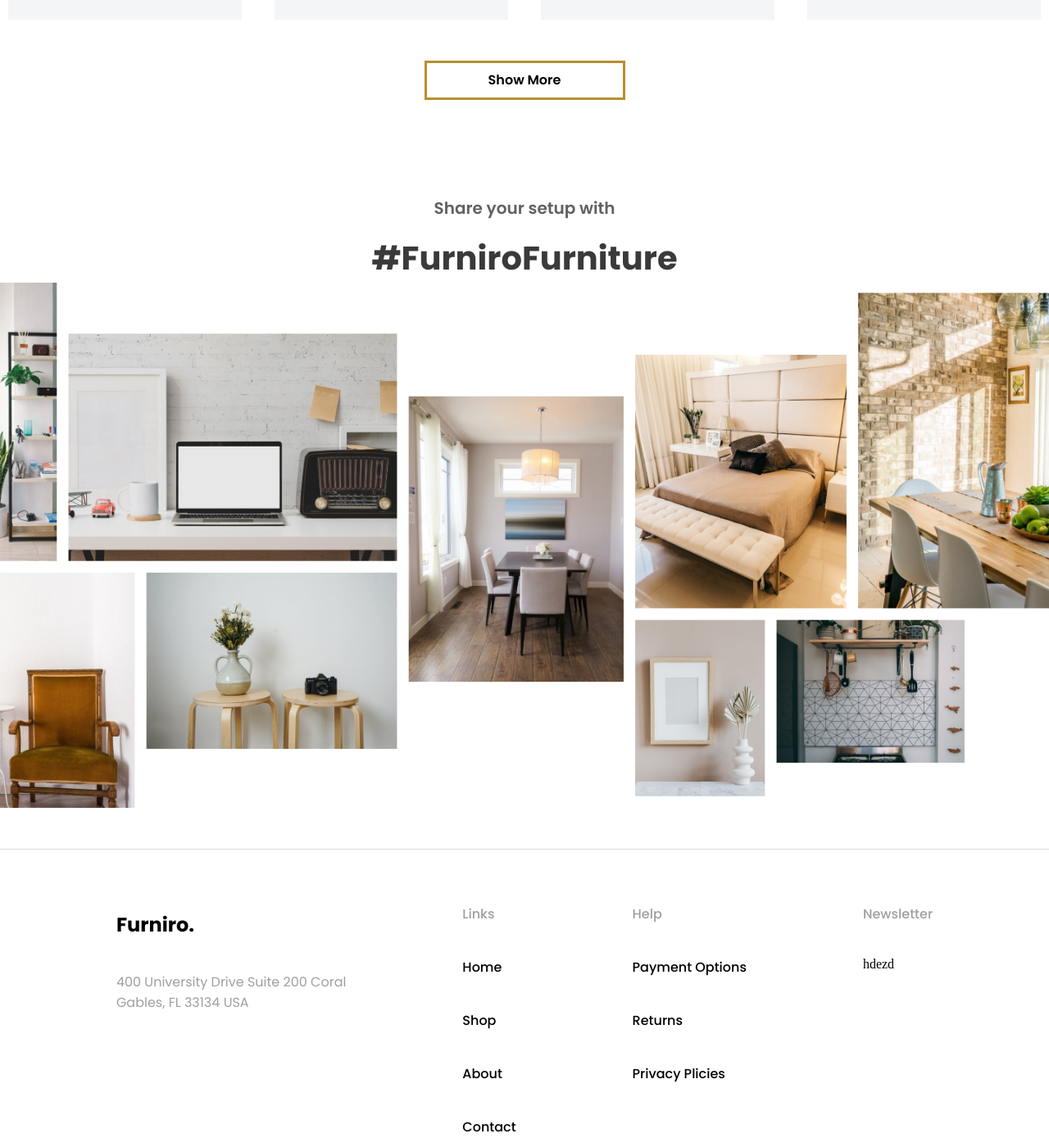
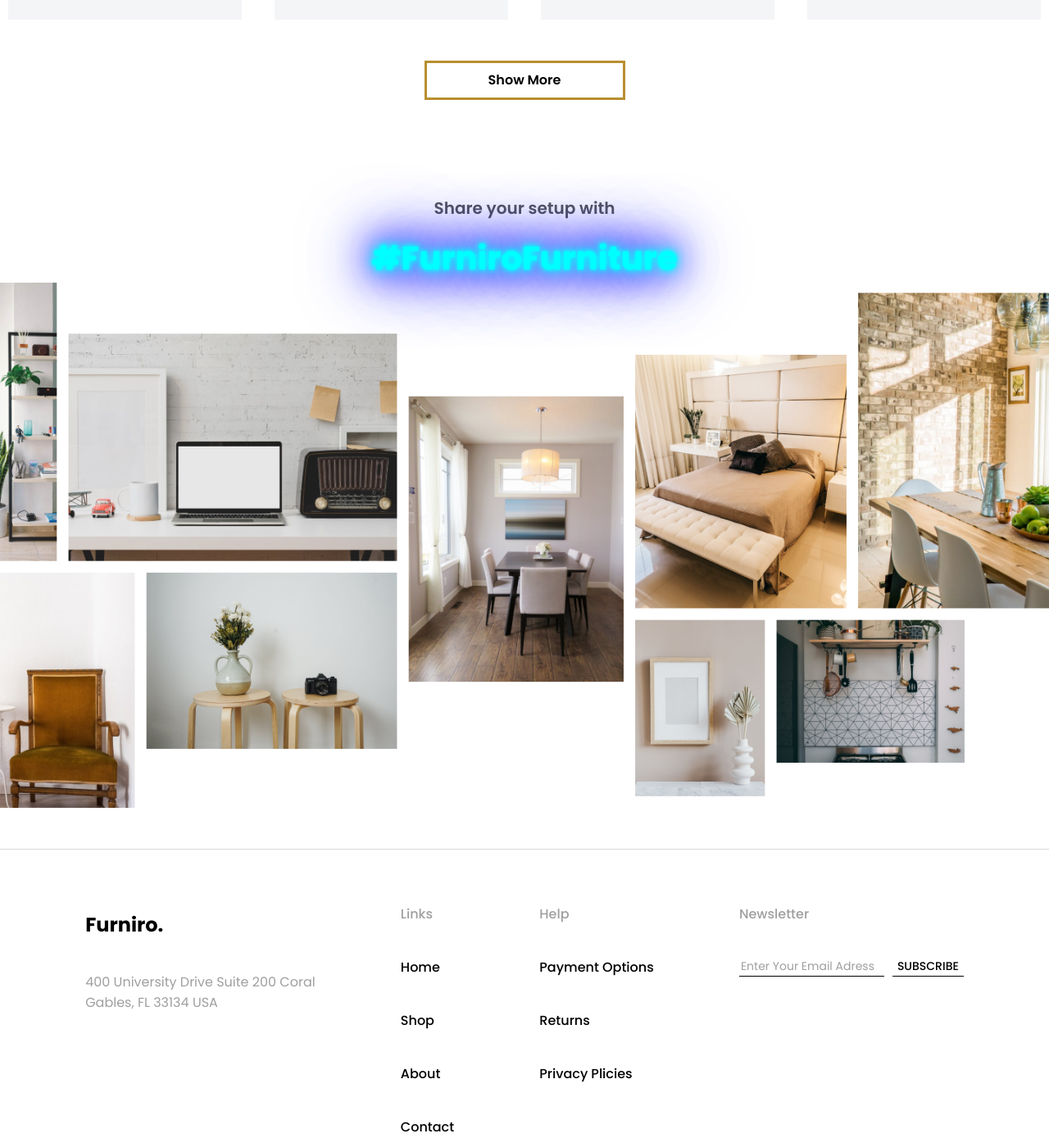
Before and after one commit to EmireHaouas/furniro, a React (Vite) app in the folder furniro/: page / in a window 1280 px wide. Shown: the part 2752-4141 px from the top of the page at 82% size. Built offline with nearby package versions, Linux system fonts and the light colour scheme.

Commit message:
update of footer and design element on main.jsx

```diff
--- a/furniro/package.json
+++ b/furniro/package.json
@@ -11,7 +11,8 @@
   },
   "dependencies": {
     "react": "^18.3.1",
-    "react-dom": "^18.3.1"
+    "react-dom": "^18.3.1",
+    "react-intersection-observer": "^9.13.1"
   },
   "devDependencies": {
     "@eslint/js": "^9.13.0",
--- a/furniro/src/App.jsx
+++ b/furniro/src/App.jsx
@@ -5,15 +5,14 @@ import viteLogo from '/vite.svg';
 import Header from './Components/Header';
 import Main from './Components/Main';
 import Footer from './Components/Footer';
+import Home from './Components/Home';
 
 const App=() => {
 
 
   return (
     <div>
-      <Header />
-      <Main />
-      <Footer />
+    <Home />
     </div>
 
   )
--- a/furniro/src/Components/Footer.jsx
+++ b/furniro/src/Components/Footer.jsx
@@ -24,7 +24,12 @@ const Footer=() => {
             </div>
             <div className="columns3">
                 <p className="title_Footer">Newsletter</p>
-                <p>hdezd</p>
+
+                <div className="news">
+                <input type="email" className="news_Footer" placeholder="Enter Your Email Adress" required/>
+                <button className="news_Submit">SUBSCRIBE</button>
+                </div>
+
             </div>
             </div>
             <div className="credit_Section">
--- /dev/null
+++ b/furniro/src/Components/Home.jsx
@@ -0,0 +1,18 @@
+import react from "react";
+import Header from '../Components/Header';
+import Main from '../Components/Main';
+import Footer from '../Components/Footer';
+import { Link } from 'react-router-dom';
+
+const Home=() =>{
+    return(
+        <div>
+          <Header />
+          <Main />
+          <Footer />
+
+
+        </div>
+    )
+};
+export default Home;
--- a/furniro/src/Components/Main.jsx
+++ b/furniro/src/Components/Main.jsx
@@ -1,5 +1,6 @@
 import React from "react";
 import '../Main.css';
+import { useInView } from 'react-intersection-observer';
 import background_banner from '../assets/imgs/background_banner.png';
 import bedroom from '../assets/imgs/bedroom.png';
 import dining from '../assets/imgs/dining.png';
@@ -14,64 +15,83 @@ import leviosa from '../assets/imgs/leviosa.png';
 import grifo from '../assets/imgs/grifo.png';
 import share_Img from '../assets/imgs/share_Img.png';
 
-const Main = () =>{
-    return(
+const Main = () => {
+    // NeonElement component definition
+    const NeonElement = () => {
+        const { ref, inView } = useInView({
+            triggerOnce: true,  // Trigger effect once
+            threshold: 0.5,      // Element must be 50% visible
+        });
+
+        return (
+            <div ref={ref} className={`neon-element ${inView ? 'highlight' : ''}`}>
+                <h3 className="h3_Share">#FurniroFurniture</h3>
+            </div>
+        );
+    };
+
+    return (
         <main className="main">
             <section className="banner">
-         {/* <img className="banner_Img" alt="Banner img of furnitures" src={background_banner}/>*/}
+                {/* <img className="banner_Img" alt="Banner img of furnitures" src={background_banner}/> */}
                 <div className="stick">
                     <p className="p_Stick">New Arrival</p>
-            <h1 className="h1_Stick">Discover Our<br></br> New Collection</h1>
-            <p className="p_Stick2">Lorem ipsum dolor sit amet, consectetur adipiscing elit. Ut<br></br>
-            elit tellus, luctus nec ullamcorper mattis.</p>
+                    <h1 className="h1_Stick">Discover Our<br /> New Collection</h1>
+                    <p className="p_Stick2">
+                        Lorem ipsum dolor sit amet, consectetur adipiscing elit. Ut<br />
+                        elit tellus, luctus nec ullamcorper mattis.
+                    </p>
                     <button className="stick_Button">Buy Now</button>
                 </div>
             </section>
+
             <section className="browse">
                 <div className="title_Browse">
                     <h2 className="h2_Browse">Browse The Range</h2>
-            <p className="p_Browse" >Lorem ipsum dolor sit amet, consectetur adipiscing elit.</p>
+                    <p className="p_Browse">
+                        Lorem ipsum dolor sit amet, consectetur adipiscing elit.
+                    </p>
                 </div>
                 <div className="imgs">
                     <div className="dining">
-                <img className="dining_Img" alt="" src={dining}/>
+                        <img className="dining_Img" alt="" src={dining} />
                         <p className="p_Dining">Dining</p>
                     </div>
                     <div className="living">
-                <img className="living_Img" alt="" src={living}/>
+                        <img className="living_Img" alt="" src={living} />
                         <p className="p_Living">Living</p>
                     </div>
                     <div className="bedroom">
-                <img className="bedromm_Img" alt="" src={bedroom}/>
+                        <img className="bedromm_Img" alt="" src={bedroom} />
                         <p className="p_Bedroom">Bedroom</p>
                     </div>
                 </div>
+            </section>
 
-        </section>
             <section className="our_Products">
                 <h2 className="h2_Our">Our products</h2>
                 <div className="products">
                     <div className="row1_Products">
                         <div className="slytherine_Product">
-                        <img className="syltherine_Img" alt="" src={syltherine}/>
+                            <img className="syltherine_Img" alt="" src={syltherine} />
                             <p className="name_Product">Slytherine</p>
                             <p className="details_Product">Stylish cafe chair</p>
                             <p className="price_Product">$100</p>
                         </div>
                         <div className="leviosa_Product">
-                        <img className="leviosa_Img" alt="" src={leviosa}/>
+                            <img className="leviosa_Img" alt="" src={leviosa} />
                             <p className="name_Product">Leviosa</p>
                             <p className="details_Product">Stylish cafe chair</p>
                             <p className="price_Product">$200</p>
                         </div>
                         <div className="lolito_Product">
-                   <img className="lolito_Img" alt="" src={lolito}/>
+                            <img className="lolito_Img" alt="" src={lolito} />
                             <p className="name_Product">Lolito</p>
                             <p className="details_Product">Luxury big sofa</p>
                             <p className="price_Product">$500</p>
                         </div>
                         <div className="respira_Product">
-                        <img className="respira_Img" alt="" src={respira}/>
+                            <img className="respira_Img" alt="" src={respira} />
                             <p className="name_Product">Respira</p>
                             <p className="details_Product">Outdoor bar table and stool</p>
                             <p className="price_Product">$400</p>
@@ -79,25 +99,25 @@ const Main = () =>{
                     </div>
                     <div className="row2_Products">
                         <div className="grifo_Product">
-                         <img className="grifo_Img" alt="" src={grifo}/>
+                            <img className="grifo_Img" alt="" src={grifo} />
                             <p className="name_Product">Grifo</p>
                             <p className="details_Product">Night lamp</p>
                             <p className="price_Product">$60</p>
                         </div>
                         <div className="muggo_Product">
-                         <img className="muggo_Img" alt="" src={muggo}/>
+                            <img className="muggo_Img" alt="" src={muggo} />
                             <p className="name_Product">Muggo</p>
                             <p className="details_Product">Small mug</p>
                             <p className="price_Product">$350</p>
                         </div>
                         <div className="pinkgy_Product">
-                         <img className="pinkgy_Img" alt="" src={pingky}/>
+                            <img className="pinkgy_Img" alt="" src={pingky} />
                             <p className="name_Product">Pinkgy</p>
                             <p className="details_Product">Cute bed set</p>
                             <p className="price_Product">$272</p>
                         </div>
                         <div className="potty_Product">
-                         <img className="potty_Img" alt="" src={potty}/>
+                            <img className="potty_Img" alt="" src={potty} />
                             <p className="name_Product">Potty</p>
                             <p className="details_Product">Minimalist flower pot</p>
                             <p className="price_Product">$80</p>
@@ -106,13 +126,15 @@ const Main = () =>{
                 </div>
                 <button className="show_More">Show More</button>
             </section>
+
             <section className="share">
                 <h2 className="h2_Share">Share your setup with</h2>
-            <h3 className="h3_Share">#FurniroFurniture</h3>
-            <img className="share_img" alt="img of furniture" src={share_Img}/>
+                {/* Use the NeonElement here */}
+                <NeonElement />
+                <img className="share_img" alt="img of furniture" src={share_Img} />
             </section>
         </main>
+    );
+};
 
-    )
-}
 export default Main;
--- a/furniro/src/Components/Shop.jsx
+++ b/furniro/src/Components/Shop.jsx
@@ -2,10 +2,12 @@ import React from "react";
 import Header from '../Components/Header';
 import '../Shop.css';
 
+
 const Shop=() => {
     return(
         <div>
-            <header />
+            < Header />
         </div>
     )
-}
+};
+export default Header;
--- a/furniro/src/Footer.css
+++ b/furniro/src/Footer.css
@@ -109,3 +109,40 @@
     color: #D9D9D9;
     width: 90%;
 }
+.news_Footer::placeholder{
+    font-family: 'poppins', sans-serif;
+    font-weight: 400;
+    font-size: 14px;
+    color: #9F9F9F;
+}
+.news_Footer{
+    width: 173px;
+    height: 21px;
+    border-bottom: solid;
+    border-top: 0;
+    border-left: 0;
+    border-right: 0;
+    border-bottom-width: 0.5px;margin-right: 10px;
+
+}
+.news_Submit:hover{
+    cursor: pointer;
+}
+.news_Submit{
+    border-bottom: solid;
+    border-width: 0.5px;
+    border-top: 0;
+    border-left: 0;
+    border-right: 0;
+    font-family: 'poppins', sans-serif;
+    font-weight: 500;
+    font-size: 14px;
+    color: #000000;
+    background-color: #FFFFFF;
+
+}
+.news{
+    display: flex;
+    flex-direction: row;
+    align-items: center;
+}
--- a/furniro/src/Main.css
+++ b/furniro/src/Main.css
@@ -178,6 +178,24 @@
     align-items: flex-start;
 
 }
+.slytherine_Product:hover,
+.leviosa_Product:hover,
+.lolito_Product:hover,
+.respira_Product:hover,
+.grifo_Product:hover,
+.muggo_Product:hover,
+.pinkgy_Product:hover,
+.potty_Product:hover {
+    transform: translateY(-30px);
+    cursor: pointer;
+
+}
+.living:hover,
+.dining:hover,
+.bedroom:hover{
+    transform: translateX(20px);
+    cursor: pointer;
+}
 .leviosa_Product{
     background-color: #F4F5F7;
     display: flex;
@@ -295,7 +313,29 @@
     color: #3A3A3A;
     margin-bottom: 0;
     margin-top: 0;
+    color: #0ff;
 }
 .share_img{
     width: 100%;
 }
+/* Styles de base */
+.neon-element {
+    font-size: 24px;
+    font-weight: bold;
+    text-align: center;
+    transition: all 2s ease;
+  }
+
+  /* Effet néon appliqué lorsque l'élément est visible */
+  .neon-element.highlight {
+    color: #0ff;
+    text-shadow:
+      0 0 5px #0ff,
+      0 0 10px #0ff,
+      0 0 20px #0ff,
+      0 0 40px #00f,
+      0 0 60px #00f,
+      0 0 80px #00f,
+      0 0 100px #00f;
+      animation: neonAnimation 3s ease-out forwards; /* Animation plus lente */
+  }
```
Also changed, not shown: 1 other file (tests, documents, lock files or other folders). Lines whose indentation alone changed are shown as unchanged.
